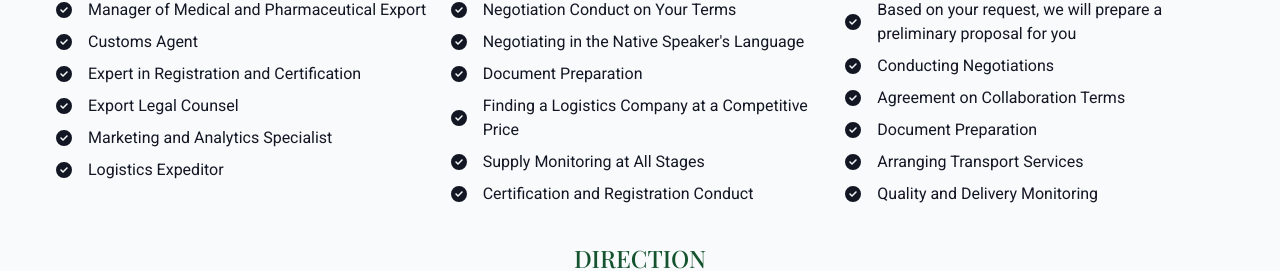
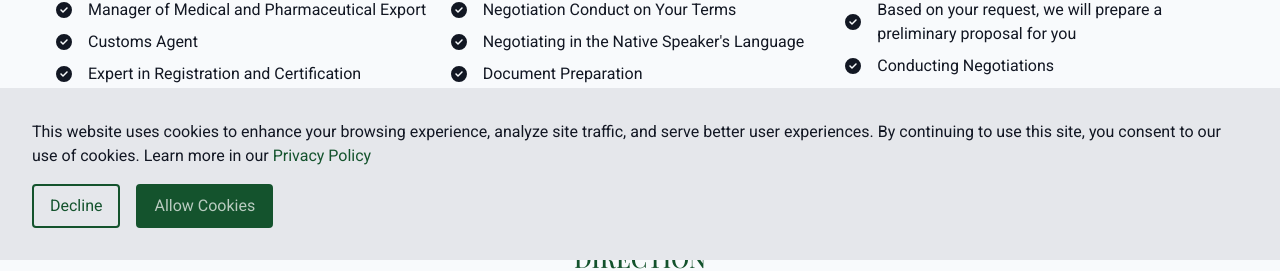
Before and after one commit to graduss/ella-web-site, a Next.js app: page /en in a window 1280 px wide. Shown: the part 540-811 px from the top of the page. Built offline with nearby package versions, Linux system fonts and the light colour scheme; no server answers.

Commit message:
feat: 🎸 add coocki baner

```diff
--- a/src/app/[locale]/layout.tsx
+++ b/src/app/[locale]/layout.tsx
@@ -39,6 +39,7 @@ library.add(
 );
 
 import "@/styles/index.css";
+import CookieBanner from '@/components/CookieBanner/CookieBanner';
 
 
 const roboto = Roboto({ weight: ["700", "400", "500"], style: ["normal", "italic"], subsets: ["latin"] });
@@ -70,9 +71,9 @@ export default function RootLayout({
     <html lang={locale}>
       <head />
         <body className={`${roboto.className} ${playfairDisplay.variable}`}>
-        <NextIntlClientProvider messages={pick(messages, 'header')}>
-          <Header />
-        </NextIntlClientProvider>
+          <NextIntlClientProvider messages={pick(messages, 'header')}>
+            <Header />
+          </NextIntlClientProvider>
 
 
           <div className="content-bg">
@@ -84,6 +85,9 @@ export default function RootLayout({
           </div>
 
           <Footer />
+          <NextIntlClientProvider messages={pick(messages, 'cookie-banner')}>
+            <CookieBanner />
+          </NextIntlClientProvider>
         </body>
         { process.env.GOOGLE_ID && <GoogleAnalytics gaId={process.env.GOOGLE_ID} /> }
     </html>
--- /dev/null
+++ b/src/components/CookieBanner/CookieBanner.tsx
@@ -0,0 +1,53 @@
+'use client';
+
+import { Link } from "@/locales";
+import { useTranslations } from "next-intl";
+import cm from 'classnames';
+
+import style from './coocki-baner.module.css';
+import { useEffect, useState } from "react";
+
+type TCookieConsent = 'granted' | 'denied';
+
+export default function CookieBanner() {
+  const [cookieConsent, setCookieConsent] = useState<TCookieConsent|null>(null);
+  const t = useTranslations('cookie-banner');
+
+  const handeleAllow = () => {
+    setCookieConsent('granted');
+    localStorage.setItem('cookie_consent', 'granted');
+  };
+
+  const handleDecline = () => {
+    setCookieConsent('denied');
+    localStorage.setItem('cookie_consent', 'denied');
+  };
+
+  useEffect(() => {
+    if (window.gtag && cookieConsent) {
+      window.gtag("consent", "update", {
+        analytics_storage: cookieConsent,
+      });
+    }
+  }, [cookieConsent]);
+
+  useEffect(() => {
+    const value = localStorage.getItem('cookie_consent') as TCookieConsent|null;
+    setCookieConsent(value);
+  }, []);
+
+  return (
+    <section className={cm(style.coockiBaner, { [style.hide]: cookieConsent })}>
+      <article>
+        {t.rich(
+          'content',
+          { link: (ch) => <Link href={'/privacy'} >{ch}</Link> }
+        )}
+      </article>
+      <p className={style.bootons}>
+        <button onClick={handleDecline} className={style.btn} type="button">{t('Decline')}</button>
+        <button onClick={handeleAllow} className={cm(style.btn, style.btnPrimary)} type="button">{t('Allow Cookies')}</button>
+      </p>
+    </section>
+  )
+}
--- /dev/null
+++ b/src/components/CookieBanner/coocki-baner.module.css
@@ -0,0 +1,23 @@
+.coockiBaner {
+  @apply fixed bottom-0 left-0 right-0 bg-gray-200 p-8;
+}
+
+.hide {
+  @apply hidden;
+}
+
+.coockiBaner a {
+  @apply text-primary hover:underline;
+}
+
+.bootons {
+  @apply flex justify-start gap-4 mt-4;
+}
+
+.btn {
+  @apply cursor-pointer px-4 py-2 border-primary border-2 rounded text-primary;
+}
+
+.btn.btnPrimary {
+  @apply text-white/70 bg-primary;
+}
--- a/src/messages/en.json
+++ b/src/messages/en.json
@@ -76,5 +76,11 @@
     "MSDS": "MSDS",
 
     "Our Contact Information": "Our Contact Information"
+  },
+
+  "cookie-banner": {
+    "content": "This website uses cookies to enhance your browsing experience, analyze site traffic, and serve better user experiences. By continuing to use this site, you consent to our use of cookies. Learn more in our <link>Privacy Policy</link>",
+    "Decline": "Decline",
+    "Allow Cookies": "Allow Cookies"
   }
 }
--- a/src/messages/pl.json
+++ b/src/messages/pl.json
@@ -76,5 +76,11 @@
     "MSDS": "MSDS",
 
     "Our Contact Information": "Our Contact Information"
+  },
+
+  "cookie-banner": {
+    "content": "This website uses cookies to enhance your browsing experience, analyze site traffic, and serve better user experiences. By continuing to use this site, you consent to our use of cookies. Learn more in our <link>Privacy Policy</link>",
+    "Decline": "Decline",
+    "Allow Cookies": "Allow Cookies"
   }
 }
--- a/src/messages/ru.json
+++ b/src/messages/ru.json
@@ -76,5 +76,11 @@
     "MSDS": "MSDS",
 
     "Our Contact Information": "Наши контакты"
+  },
+
+  "cookie-banner": {
+    "content": "Этот веб-сайт использует файлы cookie для улучшения вашего просмотра, анализа трафика сайта и улучшения пользовательского опыта. Продолжая использовать этот сайт, вы соглашаетесь на использование нами файлов cookie. Узнайте больше в нашей <link>Политика конфиденциальности</link>.",
+    "Decline": "Отклонить",
+    "Allow Cookies": "Разрешить cookie"
   }
 }
```
